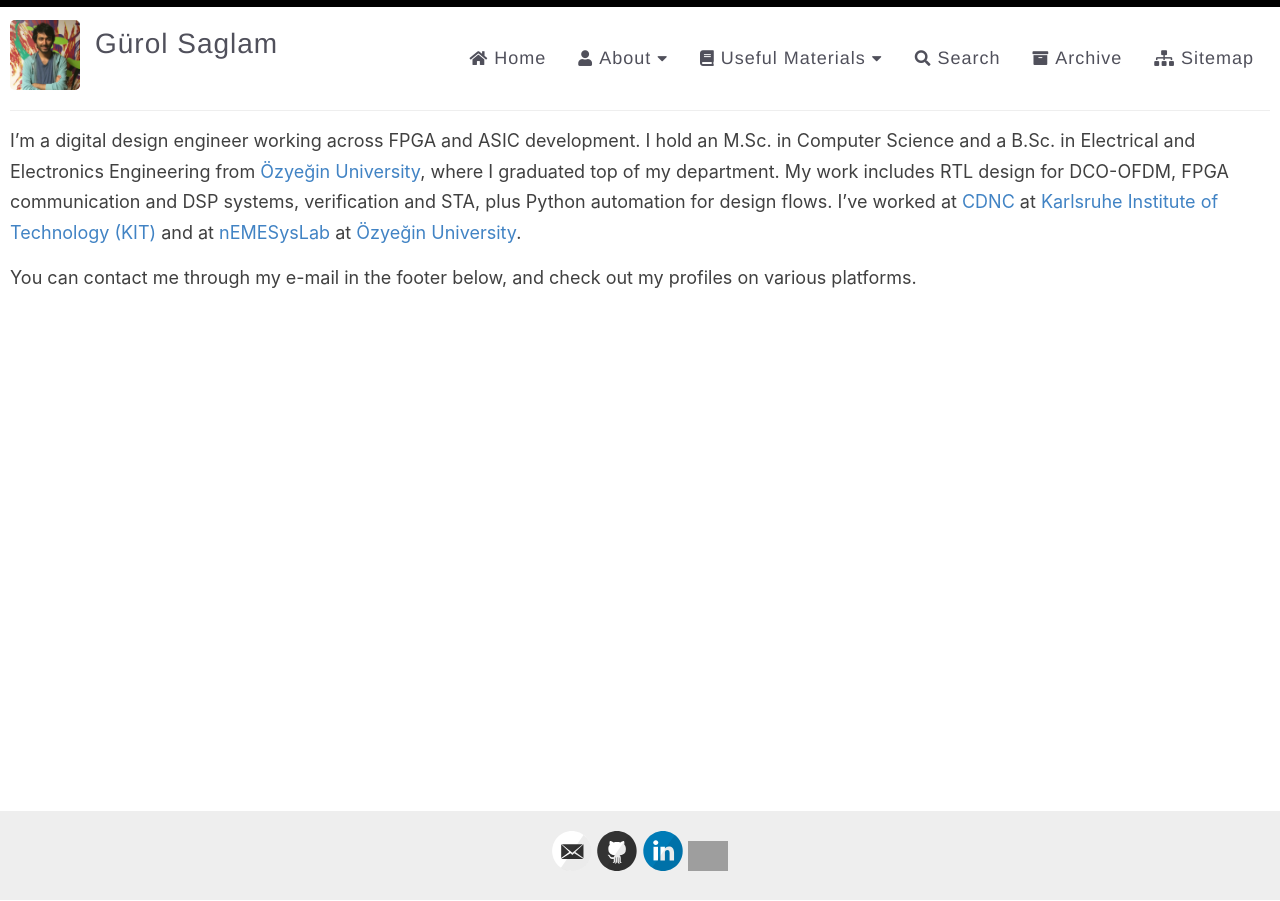
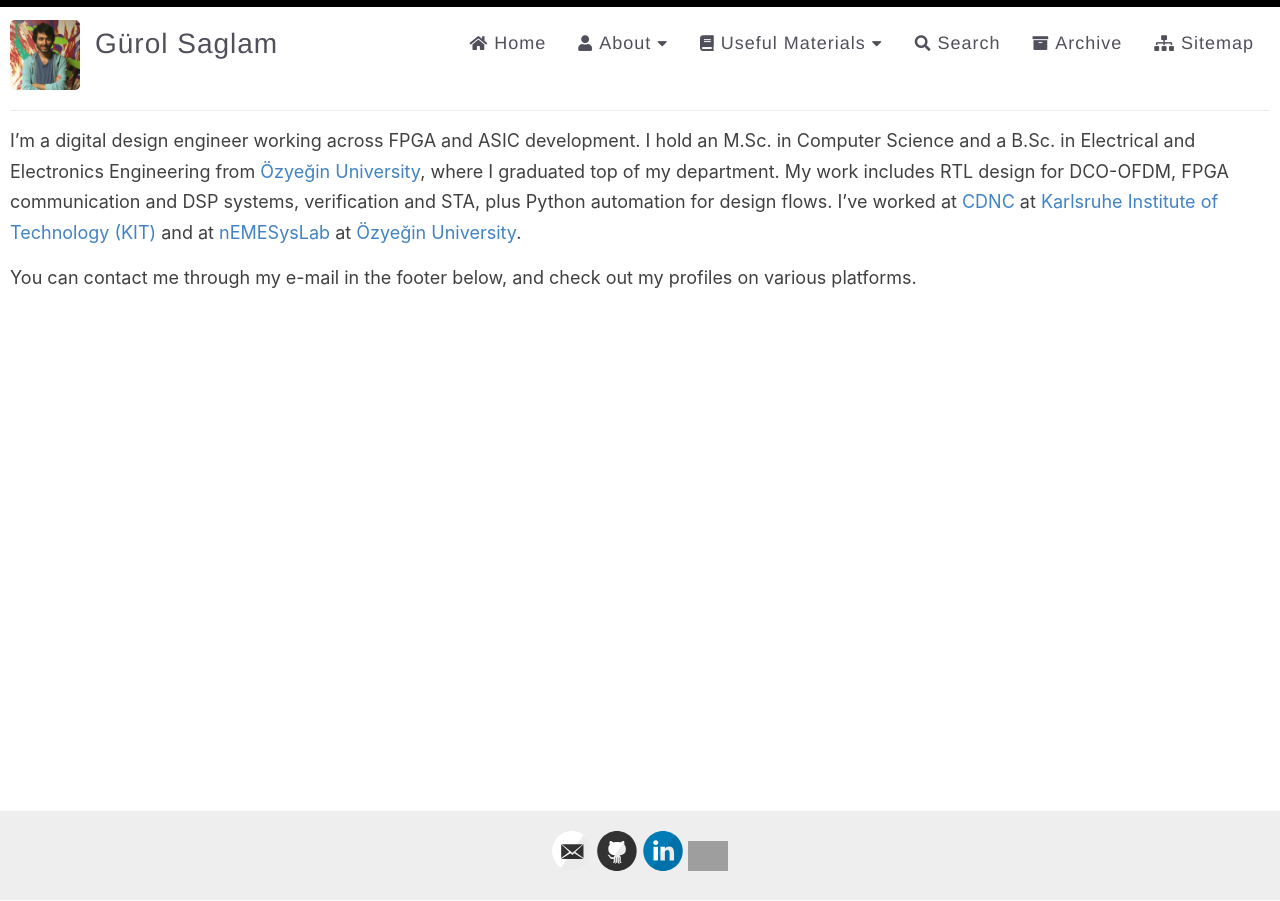
Before and after one commit to gurolsaglam/web_test, a Jekyll site: the page built from index.md, in a window 1280 px wide. Built offline with Jekyll 4.4.1, drawn with Linux system fonts in a browser that asks for light colours; grey boxes are pictures that could not be loaded.

Commit message:
Update _masthead.scss

```diff
--- a/_sass/_masthead.scss
+++ b/_sass/_masthead.scss
@@ -73,7 +73,7 @@ wrapper-masthead {
 
 nav {
   float: right;
-  margin-top: 23px; // @TODO: Vertically middle align
+  margin-top: 0.5rem; // @TODO: Vertically middle align
   font-family: $helveticaNeue;
   font-size: 18px;
 
```
